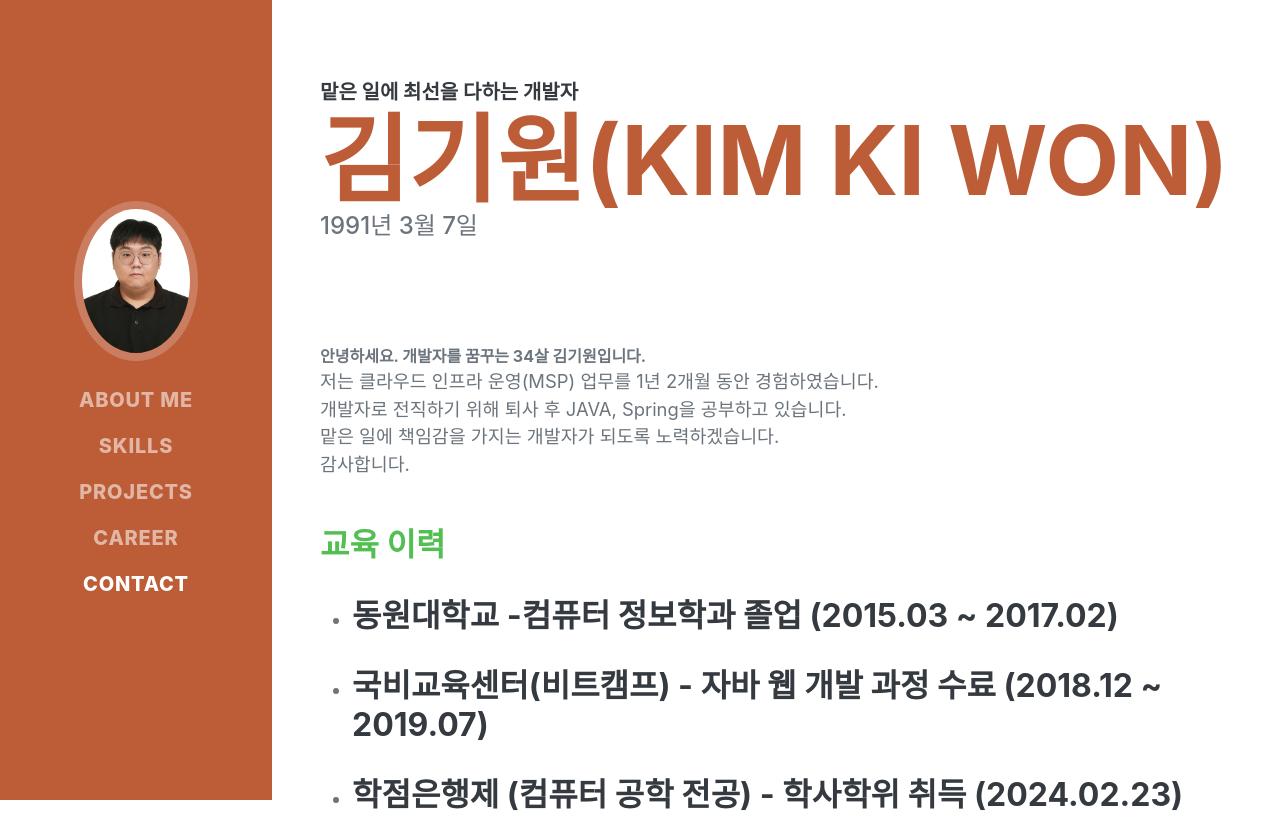
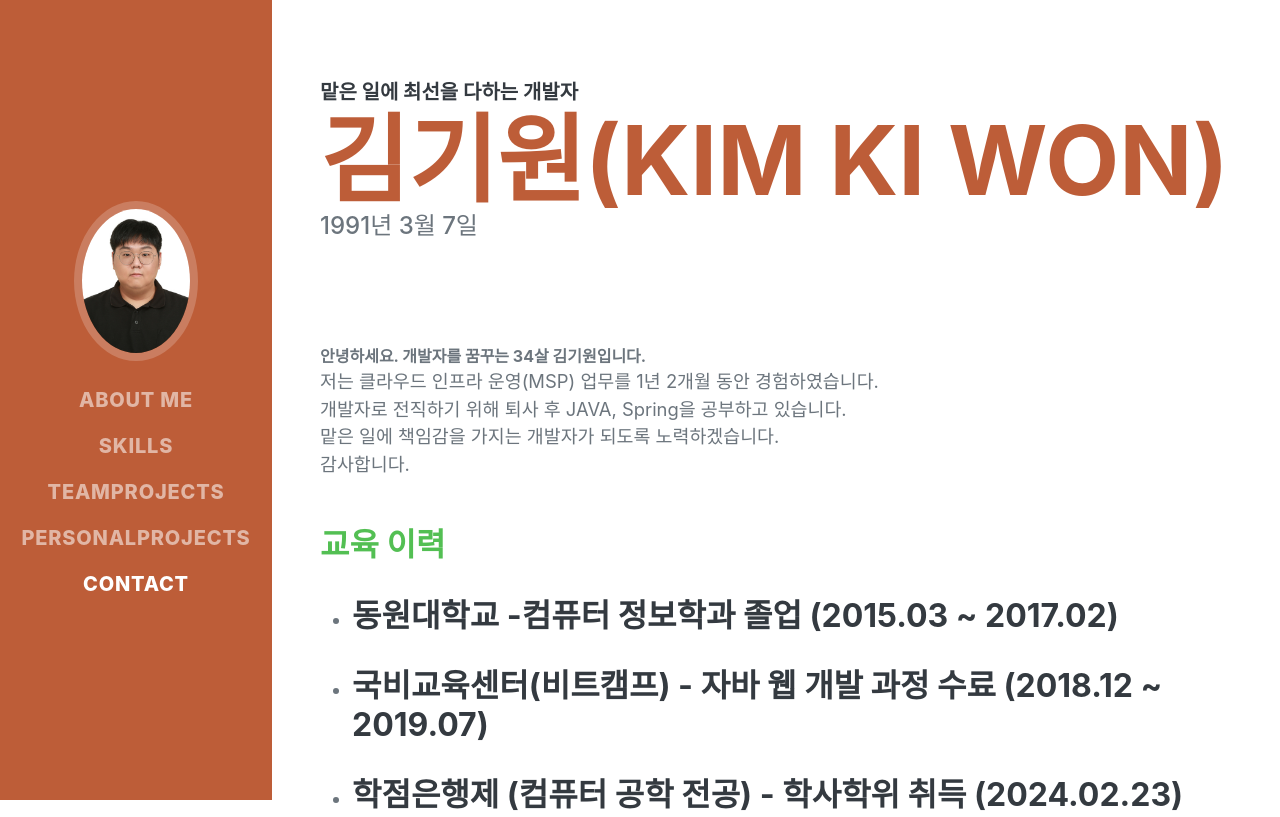
Before and after one commit to kimkiwon0307/portfoli.github.io, a plain HTML site: page index.html in a window 1280 px wide. Shown: the top 817 px of the page. Drawn offline with nearby package versions, Linux system fonts and the light colour scheme; files whose address does not match are found by name; a web font is replaced by a local one.

Commit message:
Update index.html

```diff
--- a/index.html
+++ b/index.html
@@ -32,8 +32,8 @@
                 <ul class="navbar-nav">
                     <li class="nav-item"><a class="nav-link js-scroll-trigger" href="#about">About Me</a></li>
                     <li class="nav-item"><a class="nav-link js-scroll-trigger" href="#skills">Skills</a></li>
-                    <li class="nav-item"><a class="nav-link js-scroll-trigger" href="#interests">Projects</a></li>
-		    <li class="nav-item"><a class="nav-link js-scroll-trigger" href="#Career">Career</a></li>
+                    <li class="nav-item"><a class="nav-link js-scroll-trigger" href="#interests">TeamProjects</a></li>
+		    <li class="nav-item"><a class="nav-link js-scroll-trigger" href="#Career">PersonalProjects</a></li>
                     <li class="nav-item"><a class="nav-link js-scroll-trigger" href="#awards">Contact</a></li>
                 </ul>
             </div>
```
